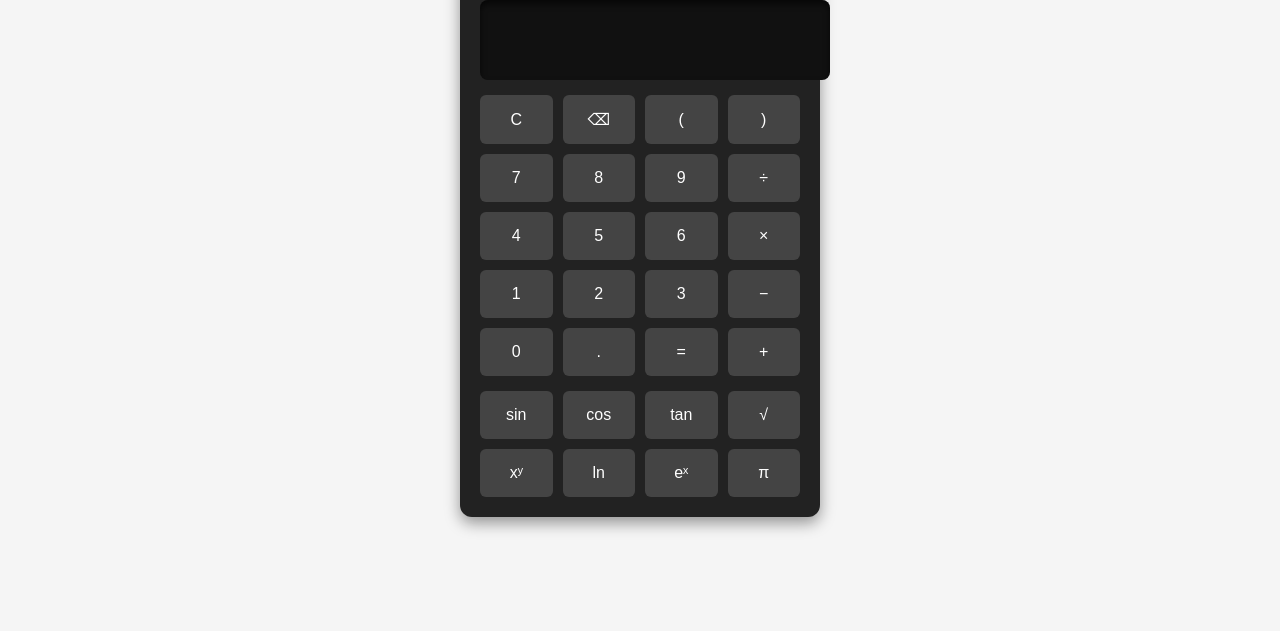
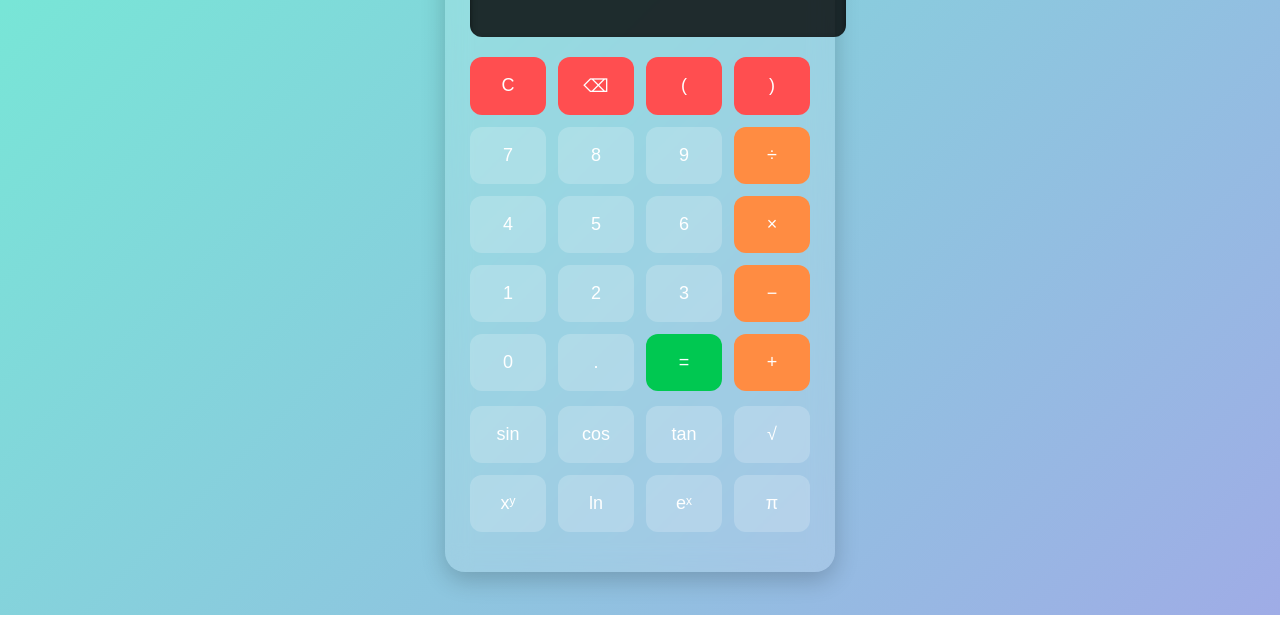
Before and after one commit to sajinsmn/SciCAl, a plain HTML site: page index.html in a window 1280 px wide. Shown: the part 185-816 px from the top of the page. Drawn offline with Linux system fonts and the light colour scheme.

Commit message:
Update style.css

```diff
--- a/style.css
+++ b/style.css
@@ -1,68 +1,94 @@
+/* Background */
 body {
-  font-family: Arial, sans-serif;
-  background: #f5f5f5;
+  font-family: 'Segoe UI', sans-serif;
+  background: linear-gradient(135deg, #74ebd5, #9face6);
   display: flex;
   justify-content: center;
   align-items: center;
   min-height: 100vh;
+  margin: 0;
 }
 
+/* Calculator Container */
 .calculator {
-  background: #222;
-  padding: 20px;
-  border-radius: 12px;
-  width: 320px;
-  color: white;
-  box-shadow: 0px 6px 15px rgba(0,0,0,0.4);
+  background: rgba(255, 255, 255, 0.15);
+  backdrop-filter: blur(12px);
+  border-radius: 20px;
+  padding: 25px;
+  width: 340px;
+  color: #fff;
+  box-shadow: 0 8px 25px rgba(0,0,0,0.2);
 }
 
+/* Title */
 h1 {
   text-align: center;
-  font-size: 20px;
+  font-size: 22px;
+  margin-bottom: 20px;
+  color: #fff;
+  font-weight: 500;
+}
+
+/* Display */
+#display {
+  width: 100%;
+  height: 65px;
+  font-size: 26px;
+  text-align: right;
+  margin-bottom: 20px;
+  padding: 12px 18px;
+  border: none;
+  border-radius: 12px;
+  background: rgba(0,0,0,0.8);
+  color: #00ff88;
+  font-family: 'Consolas', monospace;
+  box-shadow: inset 0 4px 6px rgba(0,0,0,0.6);
+}
+
+/* Buttons Grid */
+.buttons, .sci-buttons {
+  display: grid;
+  grid-template-columns: repeat(4, 1fr);
+  gap: 12px;
   margin-bottom: 15px;
 }
 
-/* ✅ Improved Display Box */
-#display {
-  width: 100%;
-  height: 60px;
-  font-size: 22px;
-  text-align: right;
-  margin-bottom: 15px;
-  padding: 10px 15px;
+/* General Button Style */
+button {
+  padding: 18px;
+  font-size: 18px;
   border: none;
-  border-radius: 8px;
-
-  background: #111; /* Dark screen */
-  color: #0f0;      /* Green LED style */
-  box-shadow: inset 0px 4px 6px rgba(0,0,0,0.6);
-  font-family: 'Consolas', monospace;
+  border-radius: 12px;
+  cursor: pointer;
+  background: rgba(255, 255, 255, 0.2);
+  color: #fff;
+  transition: all 0.2s ease-in-out;
 }
 
-.buttons {
-  display: grid;
-  grid-template-columns: repeat(4, 1fr);
-  gap: 10px;
+/* Hover Effect */
+button:hover {
+  background: rgba(255, 255, 255, 0.35);
+  transform: scale(1.05);
 }
 
-.sci-buttons {
-  display: grid;
-  grid-template-columns: repeat(4, 1fr);
-  gap: 10px;
-  margin-top: 15px;
+/* Special Buttons */
+button.operator {
+  background: #ff8c42;
+}
+button.operator:hover {
+  background: #ffa75c;
 }
 
-button {
-  padding: 15px;
-  font-size: 16px;
-  border: none;
-  border-radius: 6px;
-  cursor: pointer;
-  background: #444;
-  color: white;
-  transition: 0.2s;
+button.function {
+  background: #ff4e50;
+}
+button.function:hover {
+  background: #ff6b6b;
 }
 
-button:hover {
-  background: #666;
+button.equals {
+  background: #00c851;
 }
+button.equals:hover {
+  background: #33d17a;
+}
```
